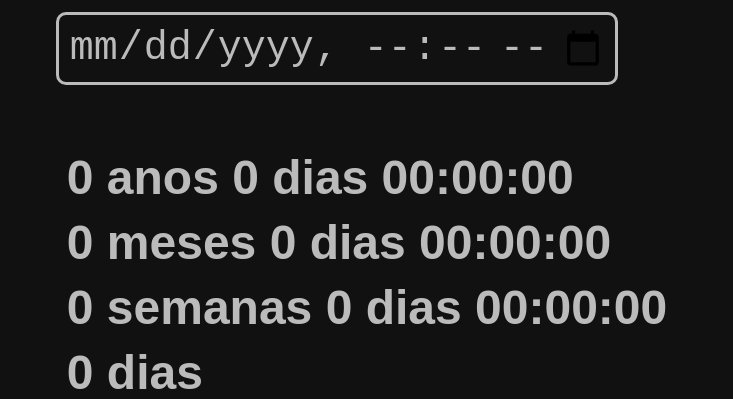
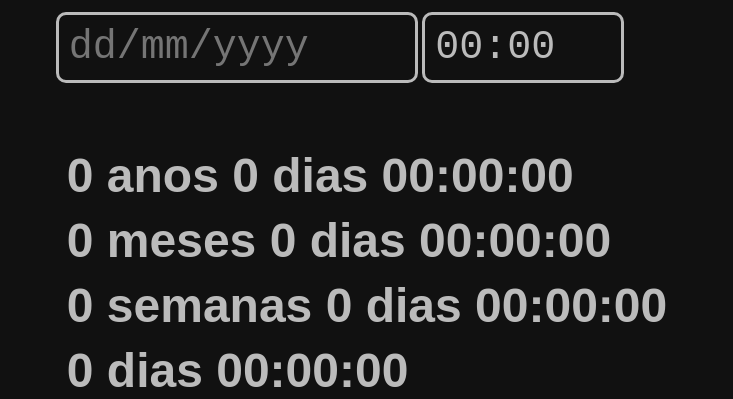
Before and after one commit to nathan2m/happybirthday, a plain HTML site: page index.html in a window 1280 px wide. Shown: the part 553-952 px from the top of the page, without its empty margins (273-1006 px from the left). Drawn offline with Linux system fonts and the light colour scheme.

Commit message:
Support to other browsers
Added compatibility with non-Chromium browsers.

```diff
--- a/index.html
+++ b/index.html
@@ -20,9 +20,10 @@
             <p><input type="text" id="today" disabled></p>
 
             <p class="title"><span id="txtBirthday"></span>:</p>
-            <p><input type="datetime-local" id="birthday"></p>
-
-            <!-- <p id="button" onclick="">See Age</p>   -->
+            <p>
+                <input type="text" placeholder="dd/mm/yyyy" id="birthdate" oninput="mask(this, 'date')">
+                <input type="text" placeholder="hh:mm" id="birthtime" value="00:00" oninput="mask(this, 'time')">
+            </p>
         </div>
         <div class="block">
             <p class="time" id="years"></p>
--- a/script.js
+++ b/script.js
@@ -67,7 +67,7 @@ const setLanguage = (l) => {
     ID("titleHead").innerHTML = lang[lg].th;
     ID("txtToday").innerHTML = lang[lg].tdy;
     ID("txtBirthday").innerHTML = lang[lg].ybdy;
-    getAge('birthday');
+    getAge();
 }
 
 const secMinute = 60;
@@ -131,8 +131,37 @@ const checkIfHasWeekBirthday = (b, t) => {
     return hasWeekBirthday;
 }
 
-const getAge = id => {
-    const birthday = new Date(ID(id).value);
+const mask = (i, t) => {
+    const v = i.value;
+
+    if (isNaN(v[v.length - 1])) {
+        i.value = v.substring(0, v.length - 1);
+        return;
+    }
+
+    if (t == "date") {
+        i.setAttribute("maxlength", "10");
+        if (v.length === 2 || v.length === 5) i.value += "/";
+    }
+
+    if (t == "time") {
+        i.setAttribute("maxlength", "5");
+        if (v.length === 2) i.value += ":";
+    }
+}
+
+const getAge = () => {
+    let birthday = new Date();
+    const Bdate = ID('birthdate').value; const Btime = ID('birthtime').value;
+    if (Bdate.length === 10 && Btime.length === 5 && (Bdate[2] === "/" && Bdate[5] === "/" && Btime[2] === ":")) {
+        const date = Bdate.split("/"); const time = Btime.split(":");
+        const day = parseInt(date[0]); const month = parseInt(date[1]); const year = parseInt(date[2]);
+        const hour = parseInt(time[0]); const minute = parseInt(time[1]);
+        const tDate = new Date(year, month-1, day, hour, minute);
+        if (tDate.getDate() === day && tDate.getMonth() === (month-1) && tDate.getHours() === hour && tDate.getMinutes() === minute && tDate.getFullYear() === year) {
+            birthday = tDate;
+        }
+    }
     const today = new Date(); ID('today').value = today.toLocaleString();
     const hasBirthday = checkIfHasBirthday(birthday, today);
     const hasMonthBirthday = checkIfHasMonthBirthday(birthday, today);
@@ -145,7 +174,7 @@ const getAge = id => {
     ID('hours').innerHTML = (ageSecs >= 0 ? getFormatHours(ageSecs) : 0 + " " + lang[lg].hs);
     ID('minutes').innerHTML = (ageSecs >= 0 ? getFormatMinutes(ageSecs) : 0 + " " + lang[lg].mns);
     ID('seconds').innerHTML = (ageSecs >= 0 ? ageSecs.toLocaleString() : 0) + " " + (ageSecs === 1 ? lang[lg].sc : lang[lg].scs);
-    setTimeout("getAge('" + id + "')", 1000);
+    setTimeout("getAge()", 1000);
 }
 
 const getYears = (as, b, t, hb) => {
--- a/style.css
+++ b/style.css
@@ -36,6 +36,14 @@
     width: 67vmin;
     font-family: monospace;
 }
+#birthdate {
+    width: 42vmin;
+}
+
+#birthtime {
+    width: 22vmin;
+}
+
 .button {
     font-size: 5vmin;
     padding: 2vmin;
```
